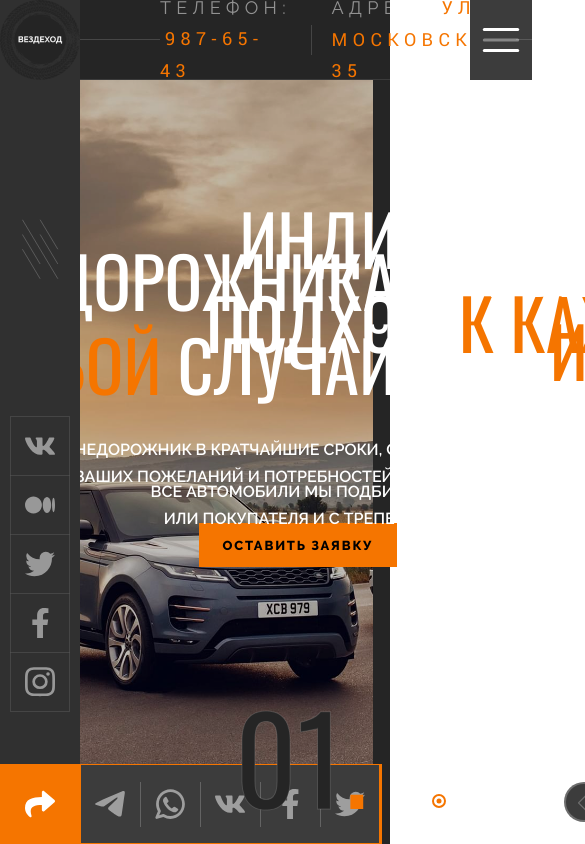
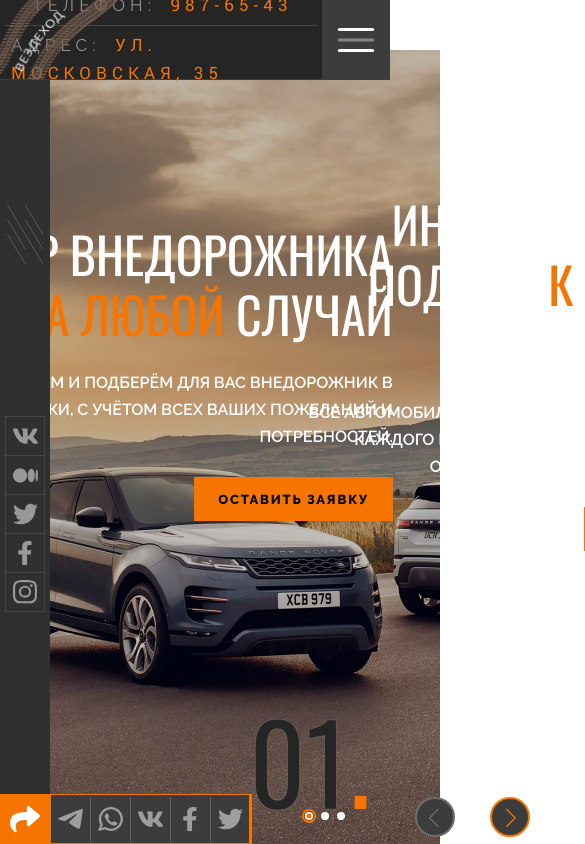
Before and after one commit to alienat3d/off-road-cars-rental, a website: page app/index.html in a window 390 px wide. Shown: the top 844 px of the page, 585 px wide, since content can reach past the window. Drawn offline with nearby package versions, Linux system fonts and the light colour scheme; files that its build step writes are made by us from their sources; files whose address does not match are found by name.

Commit message:
[WIP] Started adapting for mobile devices.

```diff
--- a/app/index.html
+++ b/app/index.html
@@ -5,6 +5,7 @@
   <!-- === TOP-LINE === -->
   <div class="top-line">
     <a class="logo" href="#" style="background-image: url('images/dist/logo.png');"></a>
+    <a class="logo--sm" href="#" style="background-image: url('images/dist/logo-sm.png');"></a>
     <div class="top-line__inner-box">
       <div class="top-line__decor-line"></div>
       <div class="top-line__contacts">
--- a/app/styles/sass/_config.sass
+++ b/app/styles/sass/_config.sass
@@ -11,6 +11,7 @@ $lineheight: 1.7 // Document Line Height
 $userfont: 'Raleway', sans-serif // User Font Family
 $systemfont: -apple-system, BlinkMacSystemFont, Arial, sans-serif // System Font Family
 $size: 80px // Most Common Size
+$size-sm: 50px // Most Common Size
 $border-opacity: .1
 
 // Bootstrap compatible gutter variable => $gutter
--- a/app/styles/sass/blocks/home-aside.scss
+++ b/app/styles/sass/blocks/home-aside.scss
@@ -9,6 +9,11 @@
   width: $size;
   height: 100%;
   background-color: $dark;
+
+  @include media-breakpoint-down(md) {
+    padding-top: $size-sm;
+    width: $size-sm;
+  }
 }
 
 .home-aside__decor,
@@ -22,6 +27,10 @@
   flex: 1 0 0;
   width: $size;
   background-image: url('../images/dist/decor-tire-marks.svg');
+
+  @include media-breakpoint-down(md) {
+    width: $size-sm;
+  }
 }
 
 .home-aside__socials-list.socials-list {
@@ -35,4 +44,9 @@
   width: $size;
   background-color: $accent;
   background-image: url('../images/dist/icon-share.svg');
+
+  @include media-breakpoint-down(md) {
+    flex: 0 0 $size-sm;
+    width: $size-sm;
+  }
 }
--- a/app/styles/sass/blocks/home-header.scss
+++ b/app/styles/sass/blocks/home-header.scss
@@ -3,6 +3,10 @@
   height: 100%;
   color: #fff;
   background-color: $deep-dark;
+
+  @include media-breakpoint-down(md) {
+    padding-top: $size-sm;
+  }
 }
 
 .home-header__content {
--- a/app/styles/sass/blocks/logo.scss
+++ b/app/styles/sass/blocks/logo.scss
@@ -5,4 +5,24 @@
   background-position: center;
   background-size: contain;
   background-repeat: no-repeat;
+
+  @include media-breakpoint-down(md) {
+    display: none;
+  }
+
+  &--sm {
+    display: none;
+
+    @include media-breakpoint-down(md) {
+      position: absolute;
+      bottom: 0;
+      left: 0;
+      display: inline-block;
+      width: 132px;
+      height: 102px;
+      background-position: 0%;
+      background-repeat: no-repeat;
+      background-size: contain;
+    }
+  }
 }
--- a/app/styles/sass/blocks/slider-gear.scss
+++ b/app/styles/sass/blocks/slider-gear.scss
@@ -2,12 +2,16 @@
   z-index: 2;
   position: absolute;
   top: 50%;
-  right: 3%;
-  translate: -1.3% -52%;
-  width: 480px;
-  height: 480px;
+  right: 0;
+  transform: translate(-1.3%, -55%);
+  width: 360px;
+  height: 360px;
   background-image: url("../images/dist/decor-gear.svg");
   background-repeat: no-repeat;
   background-position: center;
   background-size: contain;
+
+  @include media-breakpoint-down(xl) {
+
+  }
 }
--- a/app/styles/sass/blocks/slider-images.scss
+++ b/app/styles/sass/blocks/slider-images.scss
@@ -5,6 +5,11 @@
   margin-left: $size;
   width: 75%;
   height: 100%;
+
+  @include media-breakpoint-down(md) {
+    margin-left: $size-sm;
+    width: 100%;
+  }
 }
 
 .slider-images__slide {
@@ -25,4 +30,8 @@
     height: 100%;
     background-color: rgba(#000, .25);
   }
+
+  @include media-breakpoint-down(md) {
+    height: calc(100vh - $size-sm);
+  }
 }
--- a/app/styles/sass/blocks/slider-pagination-count.scss
+++ b/app/styles/sass/blocks/slider-pagination-count.scss
@@ -1,18 +1,18 @@
 .slider-pagination-count{
   position: absolute;
-  top: 104px;
-  right: 25px;
+  top: 84px;
+  right: 7px;
   width: 96px;
   height: 80px;
   font-family: 'Oswald', sans-serif;
   font-weight: 500;
-  font-size: 28px;
+  font-size: 23px;
   color: rgba(#fff, $border-opacity*3);
 }
 
 .slider-pagination-count__current {
   display: inline-block;
   min-width: 41px;
-  font-size: 38px;
+  font-size: 33px;
   color: $accent;
 }
--- a/app/styles/sass/blocks/slider-pagination-num.scss
+++ b/app/styles/sass/blocks/slider-pagination-num.scss
@@ -1,4 +1,4 @@
-.slider-pagination-num{
+.slider-pagination-num {
   z-index: 50;
   position: absolute;
   right: 23px;
@@ -8,9 +8,14 @@
   line-height: 1;
   color: $deep-dark;
   -webkit-text-stroke: 1px rgba(#fff, 0.15);
+
+  @include media-breakpoint-down(xl) {
+    right: 20px;
+    font-size: 110px;
+  }
 }
 
-.slider-pagination-num__dot{
+.slider-pagination-num__dot {
   color: $accent;
   -webkit-text-stroke: 1px transparent;
 }
--- a/app/styles/sass/blocks/slider-text.scss
+++ b/app/styles/sass/blocks/slider-text.scss
@@ -4,6 +4,16 @@
   position: absolute;
   width: 100%;
   height: calc(100vh - $size * 2.5);
+
+  @include media-breakpoint-down(xl) {
+    margin-left: $size-sm;
+    height: calc(100vh - $size * 2.5);
+  }
+
+  @include media-breakpoint-down(md) {
+    margin-left: $size-sm;
+    height: calc(100vh - $size * 2.5);
+  }
 }
 
 .slider-text__slide {
@@ -12,12 +22,20 @@
   justify-content: center;
   align-items: flex-end;
   flex-direction: column;
+
+  @include media-breakpoint-down(xl) {
+    padding-right: 12.1%;
+  }
 }
 
-.slider-text__content{
+.slider-text__content {
   width: 700px;
   text-align: right;
   text-transform: uppercase;
+
+  @include media-breakpoint-down(xl) {
+    width: 500px;
+  }
 }
 
 .slider-text__heading {
@@ -26,6 +44,11 @@
   font-size: 70px;
   line-height: 120%;
   font-weight: 400;
+
+  @include media-breakpoint-down(xl) {
+    margin-bottom: 26px;
+    font-size: 50px;
+  }
 }
 
 .slider-text__heading span {
@@ -38,4 +61,8 @@
   margin-left: auto;
   max-width: 640px;
   font-weight: 600;
+
+  @include media-breakpoint-down(xl) {
+    margin-bottom: 27px;
+  }
 }
--- a/app/styles/sass/blocks/slider.scss
+++ b/app/styles/sass/blocks/slider.scss
@@ -4,6 +4,10 @@
   padding-left: $size;
   width: 100%;
   height: 100%;
+
+  @include media-breakpoint-down(md) {
+    padding-left: $size-sm;
+  }
 }
 
 .slider__bottom {
@@ -15,6 +19,16 @@
   width: calc(79% - $size);
   align-items: center;
   height: $size;
+
+  @include media-breakpoint-down(md) {
+    left: $size-sm;
+    width: calc(79% - $size-sm);
+    height: $size-sm;
+  }
+
+  @include media-breakpoint-down(xl) {
+    justify-content: space-between;
+  }
 }
 
 .slider__share-list {
@@ -25,6 +39,10 @@
   align-items: center;
   height: $size;
   background-color: $light-dark;
+
+  @include media-breakpoint-down(md) {
+    height: $size-sm;
+  }
 }
 
 .slider__share-link.socials-list__link {
@@ -58,12 +76,15 @@
 }
 
 .slider__pagination {
-  // margin-bottom: 5px;
   flex: 0 0 140px;
   display: flex;
   justify-content: center;
   align-items: center;
   height: $size;
+
+  @include media-breakpoint-down(md) {
+    height: $size-sm;
+  }
 }
 .swiper-pagination {
   margin-top: 8px;
@@ -101,6 +122,10 @@
 .slider__scrollbar {
   margin-top: 4px;
   flex: 1 0 0;
+
+  @include media-breakpoint-down(xl) {
+    display: none;
+  }
 }
 .swiper-horizontal > .swiper-scrollbar,
 .swiper-scrollbar.swiper-scrollbar-horizontal {
@@ -123,6 +148,10 @@
   margin-left: auto;
   position: relative;
   max-width: 96px;
+
+  @include media-breakpoint-down(xl) {
+    max-width: 115px;
+  }
 }
 
 .slider__nav-buttons .swiper-button-prev,
--- a/app/styles/sass/blocks/socials-list.scss
+++ b/app/styles/sass/blocks/socials-list.scss
@@ -27,12 +27,22 @@
     scale: 1.2;
     opacity: 1;
   }
+
+  @include media-breakpoint-down(md) {
+    width: 40px;
+  height: 40px;
+  }
 }
 
 .socials-list__link img {
   opacity: 0.5;
   max-width: 30px;
+  max-height: 30px;
   height: auto;
-  max-height: 30px;
   transition: all 0.3s ease-out;
+
+  @include media-breakpoint-down(md) {
+    max-width: 25px;
+    max-height: 25px;
+  }
 }
--- a/app/styles/sass/blocks/top-line.scss
+++ b/app/styles/sass/blocks/top-line.scss
@@ -12,7 +12,6 @@
 .top-line__inner-box {
   border-bottom: 1px solid rgba(#fff, $border-opacity);
   display: flex;
-  align-items: center;
   align-items: center;
   width: 100%;
   height: $size;
@@ -30,6 +29,10 @@
     width: $size;
     height: 1px;
     background-color: rgba(#fff, $border-opacity * 1.5);
+
+    @include media-breakpoint-down(xl) {
+      display: none;
+    }
   }
 }
 
@@ -41,11 +44,22 @@
   font-weight: 500;
   letter-spacing: 0.3em;
   color: rgba(255, 255, 255, 0.5);
+
+  @include media-breakpoint-down(lg) {
+    justify-content: center;
+    flex-direction: column;
+    font-size: 17px;
+  }
 }
 
 .top-line__contacts a {
   color: inherit;
   text-decoration: none;
+
+  @include media-breakpoint-down(lg) {
+    padding-top: 5px;
+    padding-left: 3px;
+  }
 }
 
 .top-line__contacts span {
@@ -60,8 +74,20 @@
   width: 1px;
   height: 30px;
   background-color: rgba(#fff, $border-opacity * 1.5);
+
+  @include media-breakpoint-down(lg) {
+    display: none;
+  }
 }
 
 .top-line__contacts address {
   margin-bottom: 0;
+
+  @include media-breakpoint-down(lg) {
+    border-top: 1px solid rgba(#fff, $border-opacity * 1.5);
+    margin: 5px;
+    padding-left: 6px;
+    padding-top: 5px;
+    width: fit-content;
+  }
 }
```
Also changed, not shown: tasks.md (+1 -0 lines), app/css/app.min.css, app/images/dist/logo-sm.png (added), app/images/src/logo-sm.png (added).
